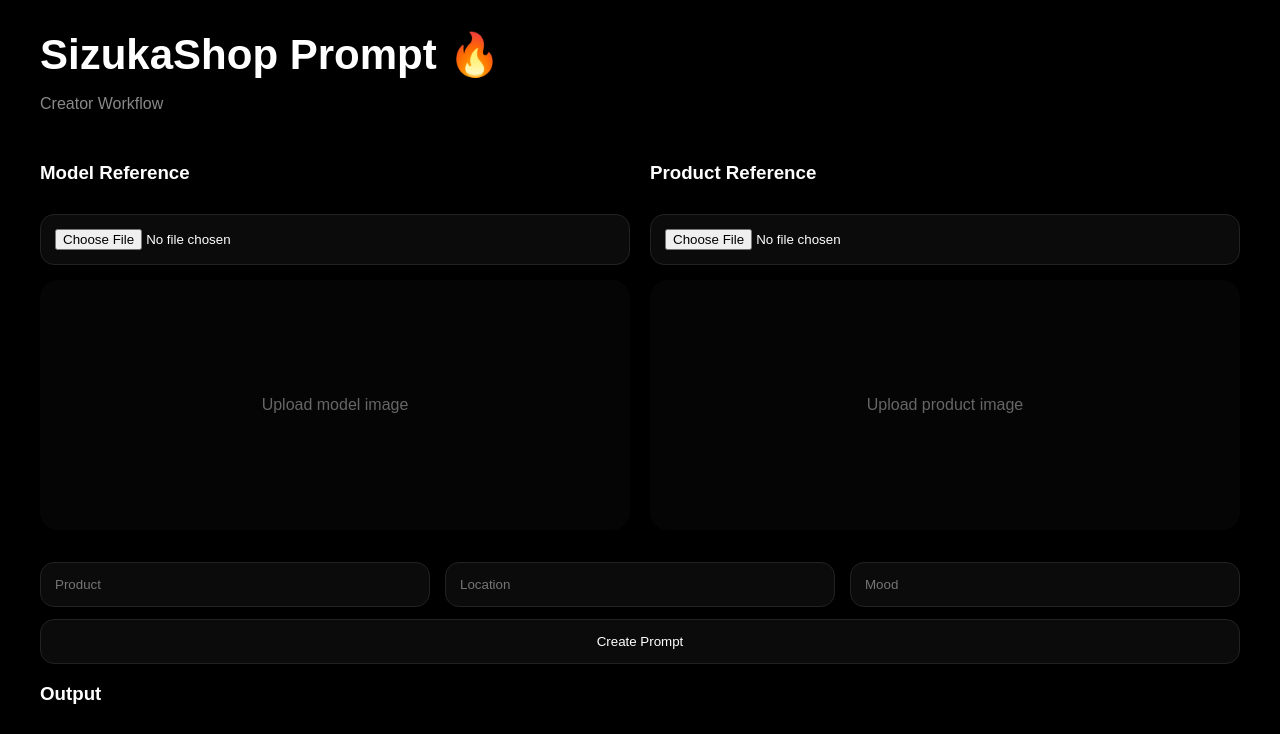
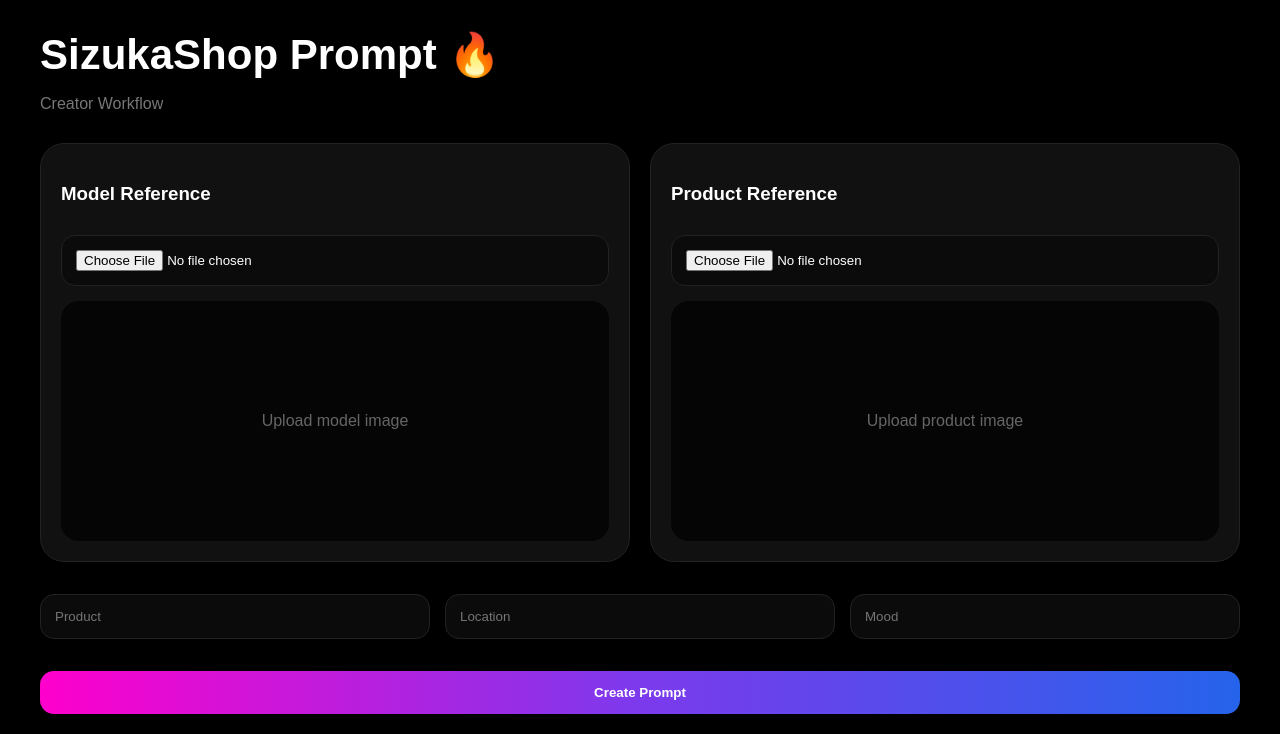
Before and after one commit to jenniferfx3751/shopee-affiliate-tools, a React (Vite) app: page / in a window 1280 px wide. Shown: the top 734 px of the page. Built offline with nearby package versions, Linux system fonts and the light colour scheme.

Commit message:
Update style.css

```diff
--- a/src/style.css
+++ b/src/style.css
@@ -1,106 +1,99 @@
-body {
-  margin: 0;
-  font-family: Arial, sans-serif;
-  background: #000;
-  color: white;
+body{
+  margin:0;
+  font-family:Arial,sans-serif;
+  background:#000;
+  color:#fff;
 }
 
-.app {
-  min-height: 100vh;
-  padding: 30px;
+.app{
+  min-height:100vh;
+  padding:30px;
 }
 
-.container {
-  max-width: 1200px;
-  margin: auto;
+.container{
+  max-width:1200px;
+  margin:auto;
 }
 
-h1 {
-  margin: 0;
-  font-size: 42px;
+h1{
+  margin:0;
+  font-size:42px;
 }
 
-.sub {
-  color: #888;
-  margin-bottom: 30px;
+.sub{
+  color:#777;
+  margin-bottom:30px;
 }
 
-.grid2 {
-  display: grid;
-  grid-template-columns: 1fr 1fr;
-  gap: 20px;
+.grid2{
+  display:grid;
+  grid-template-columns:1fr 1fr;
+  gap:20px;
 }
 
-.grid3 {
-  display: grid;
-  grid-template-columns: 1fr 1fr 1fr;
-  gap: 15px;
-  margin-top: 20px;
+.grid3{
+  display:grid;
+  grid-template-columns:1fr 1fr 1fr;
+  gap:15px;
+  margin:20px 0;
 }
 
-.box {
-  background: #111;
-  border: 1px solid #222;
-  border-radius: 22px;
-  padding: 20px;
+.card{
+  background:#111;
+  border:1px solid #222;
+  border-radius:24px;
+  padding:20px;
 }
 
-.preview {
-  margin-top: 15px;
-  height: 250px;
-  background: #050505;
-  border-radius: 18px;
-  display: flex;
-  align-items: center;
-  justify-content: center;
-  color: #666;
-  overflow: hidden;
+.preview{
+  margin-top:15px;
+  height:240px;
+  background:#050505;
+  border-radius:18px;
+  display:flex;
+  align-items:center;
+  justify-content:center;
+  color:#666;
+  overflow:hidden;
 }
 
-.preview img {
-  width: 100%;
-  height: 100%;
-  object-fit: cover;
+.preview img{
+  width:100%;
+  height:100%;
+  object-fit:cover;
 }
 
-input,
-textarea,
-button {
-  width: 100%;
-  padding: 14px;
-  border-radius: 14px;
-  border: 1px solid #222;
-  background: #0b0b0b;
-  color: white;
-  box-sizing: border-box;
-  margin-top: 12px;
+input,textarea,button{
+  width:100%;
+  padding:14px;
+  margin-top:12px;
+  border-radius:14px;
+  border:1px solid #222;
+  background:#0b0b0b;
+  color:#fff;
+  box-sizing:border-box;
 }
 
-textarea {
-  height: 260px;
+textarea{
+  height:260px;
 }
 
-.generate {
-  margin-top: 25px;
-  border: none;
-  font-weight: bold;
-  background: linear-gradient(90deg, #ff00cc, #7c3aed, #2563eb);
+.mainbtn{
+  border:none;
+  font-weight:bold;
+  margin-bottom:20px;
+  background:linear-gradient(90deg,#ff00cc,#7c3aed,#2563eb);
 }
 
-.tabs {
-  display: flex;
-  gap: 12px;
-  margin: 25px 0;
+.toprow{
+  display:flex;
+  justify-content:space-between;
+  align-items:center;
 }
 
-.tabs button {
-  flex: 1;
-}
-
-.outtop {
-  display: flex;
-  justify-content: space-between;
-  align-items: center;
+.toprow button{
+  width:auto;
+  padding:10px 18px;
 }
 
 @media(max-width:900px){
```
